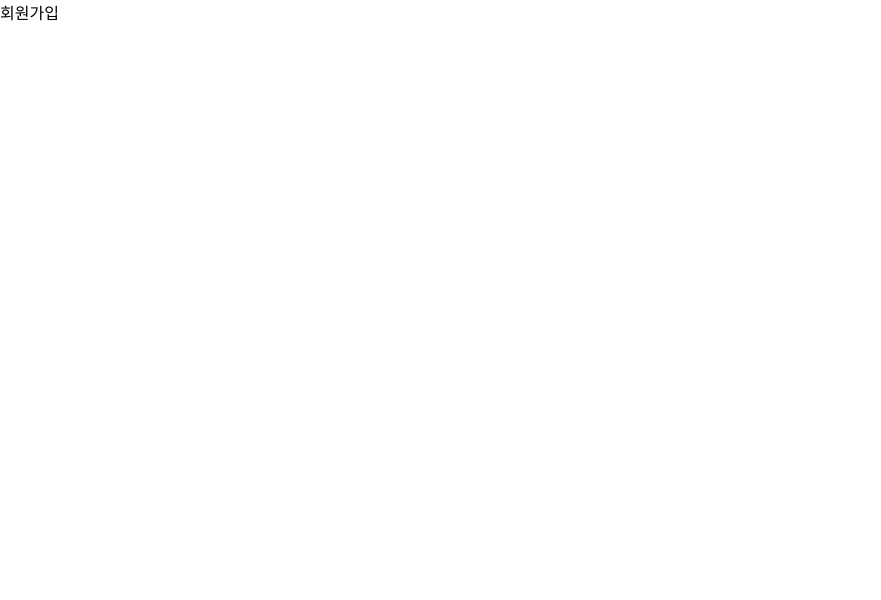
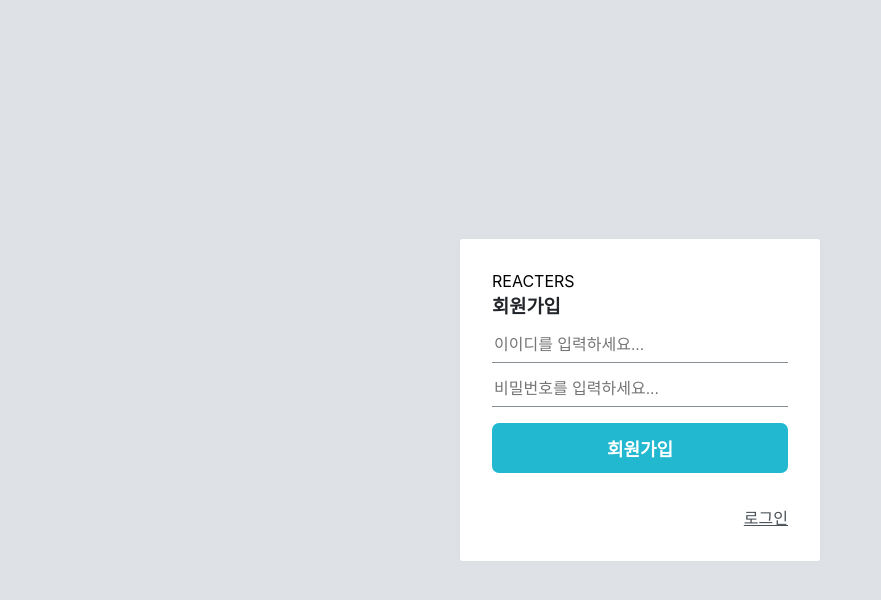
Before and after one commit to Lee-eunjoo-love/blog-frontend, a React (Create React App) app: page /register in a window 1280 px wide. Shown: the top 600 px of the page, without its empty margins (0-881 px from the left). Built offline with nearby package versions, Linux system fonts and the light colour scheme.

Commit message:
[UI] 회원가입과 로그인 폼

```diff
--- a/src/components/auth/AuthForm.js
+++ b/src/components/auth/AuthForm.js
@@ -1,13 +1,87 @@
 import styled from 'styled-components';
+import { Link } from 'react-router-dom';
+import palette from '../../lib/styles/palette';
+import Button from '../common/Button';
 
 /**
  * 회원가입 / 로그인 폼
  */
 
-const AuthFormBlock = styled.div``;
+const AuthFormBlock = styled.div`
+  h3 {
+    margin: 0;
+    color: ${palette.gray[8]};
+    margin-bottom: 1rem;
+  }
+`;
 
-const AuthForm = () => {
-  return <AuthFormBlock>AuthForm</AuthFormBlock>;
+const StyledInput = styled.input`
+  font-size: 1rem;
+  border: none;
+  border-bottom: 1px solid ${palette.gray[5]};
+  padding-bottom: 0.5rem;
+  outline: none;
+  width: 100%;
+  &:focus: {
+    color: $oc-teal-7;
+    border-bottom: 1px solid ${palette.gray[7]};
+  }
+  & + & {
+    margin-top: 1rem;
+  }
+`;
+
+const Footer = styled.div`
+  margin-top: 2rem;
+  text-align: right;
+  a {
+    color: ${palette.gray[6]};
+    text-decoration: underline;
+    &:hover {
+      color: ${palette.gray[9]};
+    }
+  }
+`;
+
+const ButtonWithMarginTop = styled(Button)`
+  margin-top: 1rem;
+`;
+
+const textMap = {
+  login: '로그인',
+  register: '회원가입',
+};
+
+const AuthForm = ({ type }) => {
+  const text = textMap[type];
+  return (
+    <AuthFormBlock>
+      <h3>{text}</h3>
+      <form>
+        <StyledInput
+          autoComplete="username"
+          name="username"
+          placeholder="이이디를 입력하세요..."
+        />
+        <StyledInput
+          autoComplete="new-password"
+          name="password"
+          placeholder="비밀번호를 입력하세요..."
+          type="password"
+        />
+        <ButtonWithMarginTop cyan fullWidth>
+          {text}
+        </ButtonWithMarginTop>
+      </form>
+      <Footer>
+        {type === 'login' ? (
+          <Link to="/register">회원가입</Link>
+        ) : (
+          <Link to="/login">로그인</Link>
+        )}
+      </Footer>
+    </AuthFormBlock>
+  );
 };
 
 export default AuthForm;
--- a/src/components/auth/AuthTemplate.js
+++ b/src/components/auth/AuthTemplate.js
@@ -1,13 +1,50 @@
 import styled from 'styled-components';
+import palette from '../../lib/styles/palette';
+import { Link } from 'react-router-dom';
 
 /**
  * 회원가입 / 로그인 페이지 레이아웃 담당 컴포넌트
  */
 
-const AuthTemplateBlock = styled.div``;
+const AuthTemplateBlock = styled.div`
+  position: absolute;
+  left: 0;
+  top: 0;
+  bottom: 0;
+  right: 0;
+  background: ${palette.gray[2]};
+  display: flex;
+  flex-direction: column;
+  justify-content: center;
+  align-items: center;
+`;
 
-const AuthTemplate = () => {
-  return <AuthTemplateBlock></AuthTemplateBlock>;
+const WhiteBox = styled.div`
+  .logo-area {
+    display: block;
+    padding-bottom: 2rem;
+    text-align: center;
+    font-weight: bold;
+    letter-spacing: 2px;
+  }
+  box-shadow: 0 0 8px rgba(0, 0, 0, 0.025);
+  padding: 2rem;
+  width: 360px;
+  background: white;
+  border-radius: 2px;
+`;
+
+const AuthTemplate = ({ children }) => {
+  return (
+    <AuthTemplateBlock>
+      <WhiteBox>
+        <div classl="logo-area">
+          <Link to="/">REACTERS</Link>
+        </div>
+        {children}
+      </WhiteBox>
+    </AuthTemplateBlock>
+  );
 };
 
 export default AuthTemplate;
--- a/src/components/common/Button.js
+++ b/src/components/common/Button.js
@@ -1,4 +1,4 @@
-import styled from 'styled-components';
+import styled, { css } from 'styled-components';
 import palette from '../../lib/styles/palette';
 
 const StyledButton = styled.button`
@@ -15,6 +15,24 @@
   &:hover {
     background: ${palette.gray[6]};
   }
+
+  ${(props) =>
+    props.fullWidth &&
+    css`
+      padding-top: 0.75rem;
+      padding-bottom: 0.75rem;
+      width: 100%;
+      font-size: 1.125rem;
+    `}
+
+  ${(props) =>
+    props.cyan &&
+    css`
+      background: ${palette.cyan[5]};
+      &:hover {
+        background: ${palette.cyan[4]};
+      }
+    `}
 `;
 
 const Button = (props) => <StyledButton {...props} />;
--- a/src/pages/auth/LoginPage.js
+++ b/src/pages/auth/LoginPage.js
@@ -1,5 +1,12 @@
+import AuthTemplate from '../../components/auth/AuthTemplate';
+import AuthForm from '../../components/auth/AuthForm';
+
 const LoginPage = () => {
-  return <div>로그인</div>;
+  return (
+    <AuthTemplate>
+      <AuthForm type="login" />
+    </AuthTemplate>
+  );
 };
 
 export default LoginPage;
--- a/src/pages/auth/RegisterPage.js
+++ b/src/pages/auth/RegisterPage.js
@@ -1,5 +1,12 @@
+import AuthTemplate from '../../components/auth/AuthTemplate';
+import AuthForm from '../../components/auth/AuthForm';
+
 const RegisterPage = () => {
-  return <div>회원가입</div>;
+  return (
+    <AuthTemplate>
+      <AuthForm type="register" />
+    </AuthTemplate>
+  );
 };
 
 export default RegisterPage;
```
